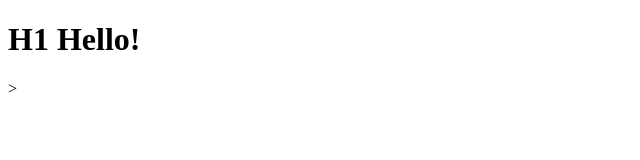
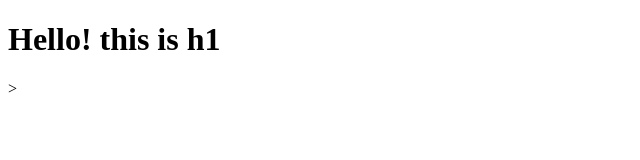
Before and after one commit to philparzer/localised-website-test, a plain HTML site: page index.html in a window 1280 px wide. Shown: the whole page, without its empty margins (0-640 px from the left). Drawn offline with Linux system fonts and the light colour scheme.

Commit message:
try commit update

```diff
--- a/index.html
+++ b/index.html
@@ -5,6 +5,6 @@
     </head>
 
     <body>
-        <h1>H1 Hello!</h1>
+        <h1>Hello! this is h1</h1>
     </body>
 </html>>
```
